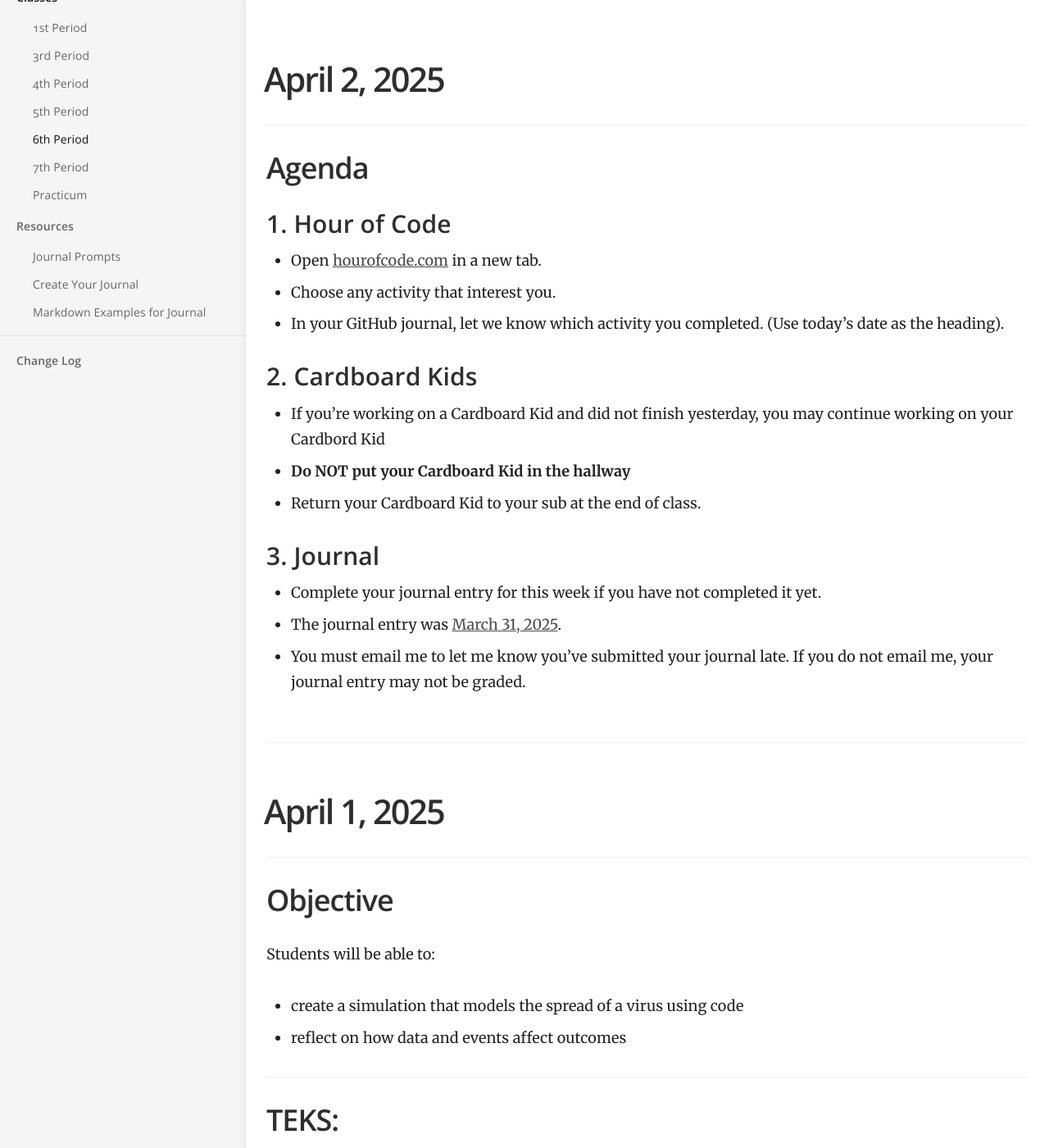
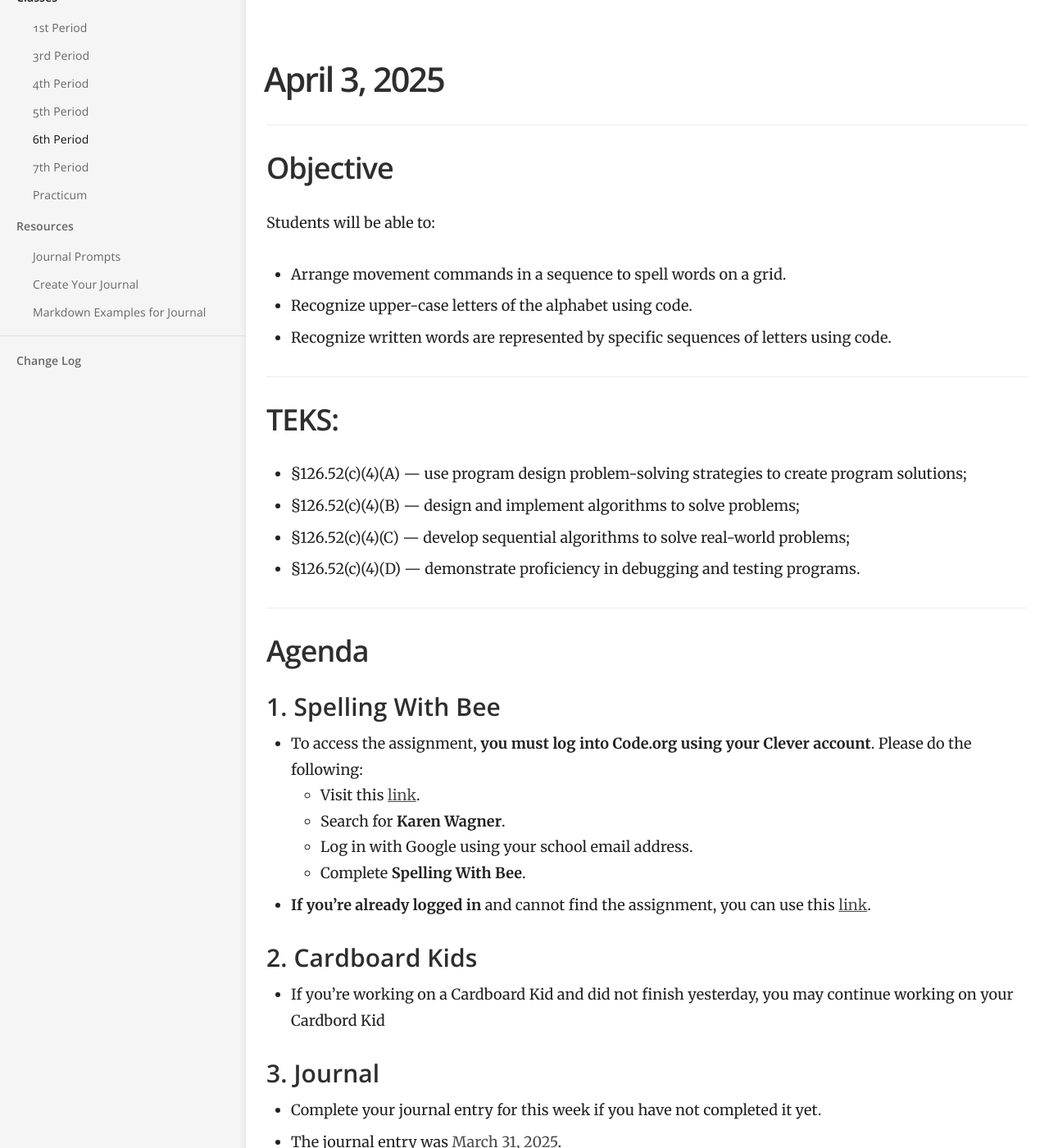
Before and after one commit to mswhitby/classroom, a Jekyll site: the page built from _docs/classes/6th.md, in a window 1280 px wide and 1400 px high, scrolled down 203 px. Shown: the whole window at 82% size. Built offline with Jekyll 4.4.1, drawn with Linux system fonts in a browser that asks for light colours; some of the changed text lies outside the part shown.

Commit message:
Updated lessons

```diff
--- a/_docs/classes/6th.md
+++ b/_docs/classes/6th.md
@@ -4,6 +4,47 @@ subtitle: Fundamentals of Computer Science
 category: Classes
 order: 5
 ---
+
+# April 3, 2025
+
+## Objective
+Students will be able to:
+- Arrange movement commands in a sequence to spell words on a grid.
+- Recognize upper-case letters of the alphabet using code.
+- Recognize written words are represented by specific sequences of letters using code.
+
+## TEKS:
+
+- §126.52(c)(4)(A) — use program design problem-solving strategies to create program solutions;
+- §126.52(c)(4)(B) — design and implement algorithms to solve problems;
+- §126.52(c)(4)(C) — develop sequential algorithms to solve real-world problems;
+- §126.52(c)(4)(D) — demonstrate proficiency in debugging and testing programs.
+
+## Agenda
+
+### 1. Spelling With Bee
+
+- To access the assignment, **you must log into Code.org using your Clever account**. Please do the following:
+    - Visit this [link](https://clever.com/oauth/district-picker?client_id=2f27405716644a951b23&redirect_uri=https%3A%2F%2Fstudio.code.org%2Fusers%2Fauth%2Fclever%2Fcallback&response_type=code&state=ede33ff61289cf32708a0f54079cdd23e31d0b0a02b0e0e8).
+    - Search for **Karen Wagner**.
+    - Log in with Google using your school email address.
+    - Complete **Spelling With Bee**.
+
+- **If you're already logged in** and cannot find the assignment, you can use this [link](https://studio.code.org/s/spelling-bee-2021).
+
+
+### 2. Cardboard Kids
+
+- If you're working on a Cardboard Kid and did not finish yesterday, you may continue working on your Cardbord Kid
+
+
+### 3. Journal
+
+- Complete your journal entry for this week if you have not completed it yet.
+- The journal entry was [March 31, 2025](https://github.com/mswhitby/WHSTechNotes/blob/main/journal.md#1-journal-prompt-wellness--mindset-check).
+- You must email me to let me know you've submitted your journal late. If you do not email me, your journal entry may not be graded.
+
+----
 
 # April 2, 2025
 
```
Also changed, not shown: _docs/classes/3rd.md (+0 -1 lines), _docs/classes/4th.md (+40 -0 lines).
